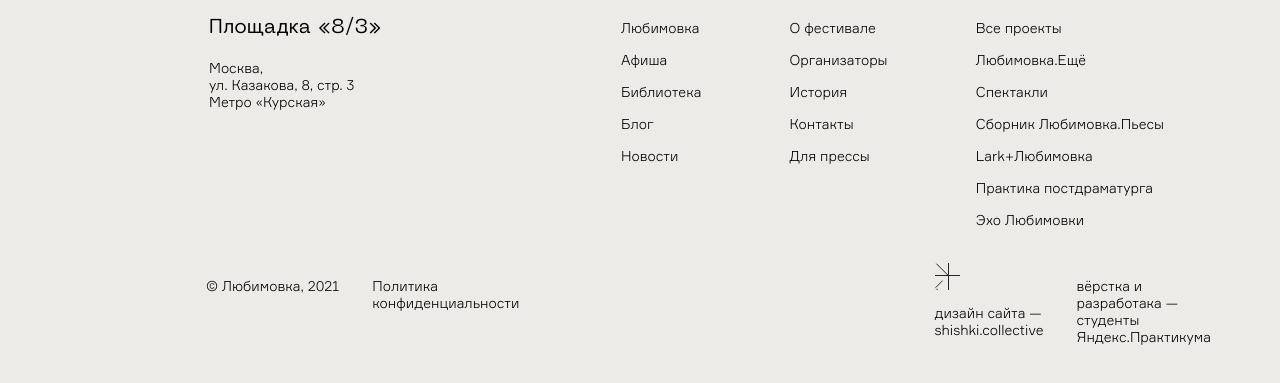
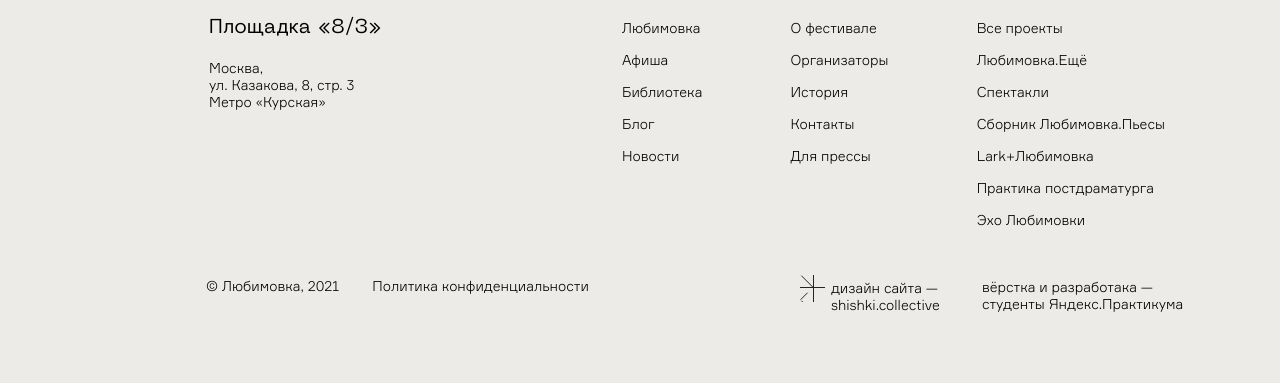
Before and after one commit to Feraston/from_college, a plain HTML site: page index.html in a window 1280 px wide. Shown: the part 125-508 px from the top of the page. Drawn offline with Linux system fonts and the light colour scheme.

Commit message:
style: copyright

```diff
--- a/blocks/footer/__icon/footer__icon.css
+++ b/blocks/desing/__icon/desing__icon.css
@@ -1,5 +1,6 @@
-.footer__icon {
+.desing__icon {
   background-image: url('../../../images/desing__icon.svg');
   height: 27px;
   width: 25px;
+  margin-right: 6px;
 }
--- /dev/null
+++ b/blocks/desing/__text/desing__text.css
@@ -0,0 +1,4 @@
+.desing__text {
+  margin: 15px 0 0;
+  width: min-content;
+}
--- /dev/null
+++ b/blocks/desing/desing.css
@@ -0,0 +1,6 @@
+.desing {
+  display: flex;
+  align-items: center;
+  margin-left: 178px;
+  margin-top: 21px;
+}
--- /dev/null
+++ b/blocks/developer-company/developer-company.css
@@ -0,0 +1,4 @@
+.developer-company {
+  margin: 35px 0 0 42px;
+  width: 207px;
+}
--- a/blocks/footer/__copuright/_left/footer__copuright_left.css
+++ b/blocks/footer/__copuright/_left/footer__copuright_left.css
@@ -1,4 +1,5 @@
 .footer__copuright_left {
   grid-column: 2/3;
   grid-row: 3/4;
+  margin-top: 20px;
 }
--- a/blocks/footer/__copuright/_right/footer__copuright_right.css
+++ b/blocks/footer/__copuright/_right/footer__copuright_right.css
@@ -1,4 +1,4 @@
 .footer__copuright_right {
-  grid-column: 5/6;
+  grid-column: 4/6;
   grid-row: 3/4;
 }
--- a/blocks/footer/__copuright/footer__copuright.css
+++ b/blocks/footer/__copuright/footer__copuright.css
@@ -1,4 +1,3 @@
 .footer__copuright {
-  margin-top: 20px;
   display: flex;
 }
--- a/index.html
+++ b/index.html
@@ -63,14 +63,14 @@
       </div>
       <div class="footer__copuright footer__copuright_left">
         <p class="footer__copuright-element">&copy;&nbsp;Любимовка,&nbsp;2021</p>
-        <p class="footer__copuright-element">Политика конфиденциальности</p>
+        <p class="footer__copuright-element">Политика&nbsp;конфиденциальности</p>
       </div>
       <div class="footer__copuright footer__copuright_right">
-        <div class="footer__copuright-element">
-          <div class="footer__icon"></div>
-          <p>дизайн сайта — shishki.collective</p>
+        <div class="desing">
+          <div class="desing__icon"></div>
+          <p class="desing__text">дизайн сайта — shishki.collective</p>
         </div>
-        <p class="footer__copuright-element">вёрстка и разработака — студенты Яндекс.Практикума</p>
+        <p class="developer-company">вёрстка и разработака&nbsp;— студенты Яндекс.Практикума</p>
       </div>
     </footer>
   </footer>
--- a/pages/index.css
+++ b/pages/index.css
@@ -19,5 +19,8 @@
 @import url(../blocks/footer/__copuright/_left/footer__copuright_left.css);
 @import url(../blocks/footer/__copuright/_right/footer__copuright_right.css);
 @import url(../blocks/footer/__copuright-element/footer__copuright-element.css);
-@import url(../blocks/footer/__icon/footer__icon.css);
+@import url(../blocks/desing/desing.css);
+@import url(../blocks/desing/__text/desing__text.css);
+@import url(../blocks/desing/__icon/desing__icon.css);
+@import url(../blocks/developer-company/developer-company.css);
 @import url(../blocks/link/link.css);
```
